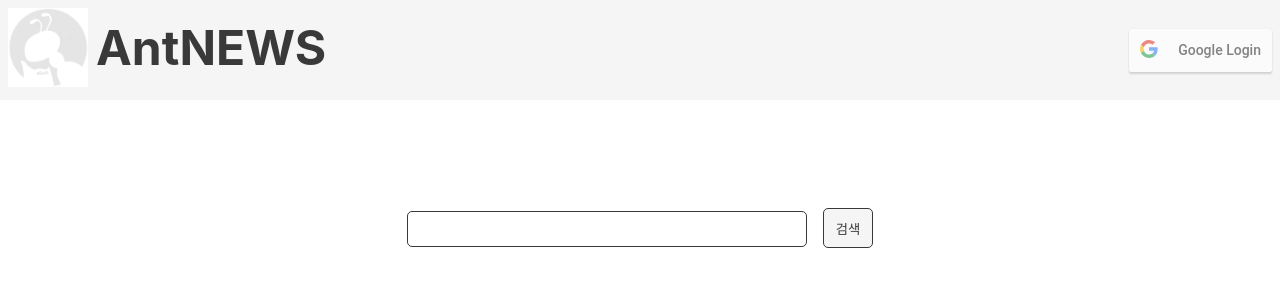
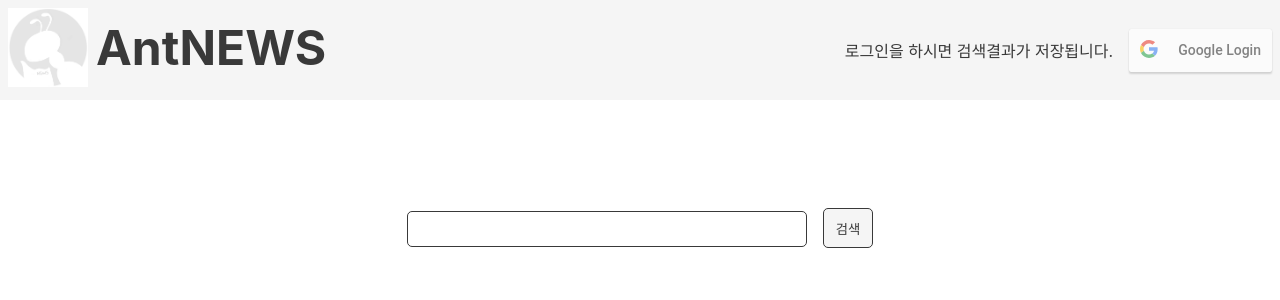
Before and after one commit to The-Universe-H-D/ant-news, a React (Create React App) app: page / in a window 1280 px wide. Shown: the top 300 px of the page. Built offline with nearby package versions, Linux system fonts and the light colour scheme.

Commit message:
로그인 버튼 옆에 안내문 추가

```diff
--- a/src/components/GoogleLoginComponent.js
+++ b/src/components/GoogleLoginComponent.js
@@ -31,6 +31,7 @@ function GoogleLoginComponent() {
 	if (!loginState)
 		return (
 			<div className="GoogleLoginComponent">
+				<span style={{ marginRight: '1rem' }}>로그인을 하시면 검색결과가 저장됩니다.</span>
 				<GoogleLogin
 					clientId="379175647400-vb7hlqes9vi20lach33v4o8quihmaauc.apps.googleusercontent.com"
 					buttonText="Google Login"
```
